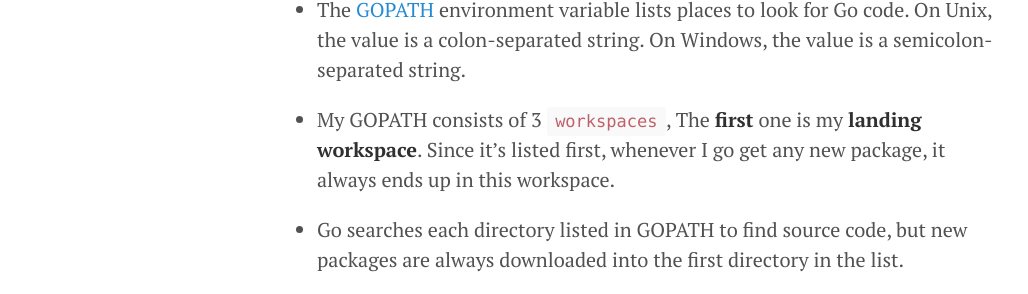
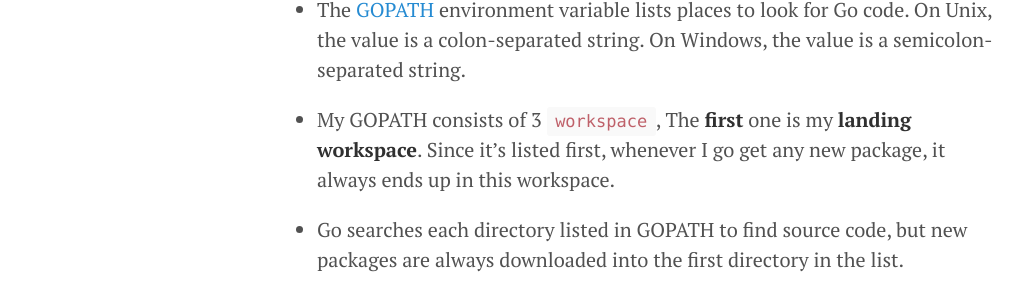
Before and after one commit to SGKutty/go, a Jekyll site: the page built from lessons/lesson-01.md, in a window 1280 px wide and 900 px high, scrolled down 2608 px. Shown: the part 149-443 px from the top of the window, without its empty margins (3-1031 px from the left). Built offline with Jekyll 4.4.1, drawn with Linux system fonts in a browser that asks for light colours.

Commit message:
Updated with help of atom

```diff
--- a/lessons/lesson-01.md
+++ b/lessons/lesson-01.md
@@ -2,9 +2,7 @@
 layout: page
 title: 01 - Setup
 ---
-
 ***
-<!-- markdownlint-disable MD002 MD022-->
 
 ## Linux, Mac OS X, and FreeBSD tarballs
 ***
@@ -94,7 +92,7 @@ title: 01 - Setup
 
 - The [GOPATH](https://golang.org/cmd/go/#hdr-GOPATH_environment_variable) environment variable lists places to look for Go code. On Unix, the value is a colon-separated string. On Windows, the value is a semicolon-separated string.
 
-- My GOPATH consists of 3 `workspaces`, The **first** one is my **landing workspace**. Since it's listed first, whenever I go get any new package, it always ends up in this workspace.
+- My GOPATH consists of 3 `workspace`, The **first** one is my **landing workspace**. Since it's listed first, whenever I go get any new package, it always ends up in this workspace.
 
 - Go searches each directory listed in GOPATH to find source code, but new packages are always downloaded into the first directory in the list.
 
```
Also changed, not shown: public/images/go-lang.png (deleted), public/images/golang.png (added).
